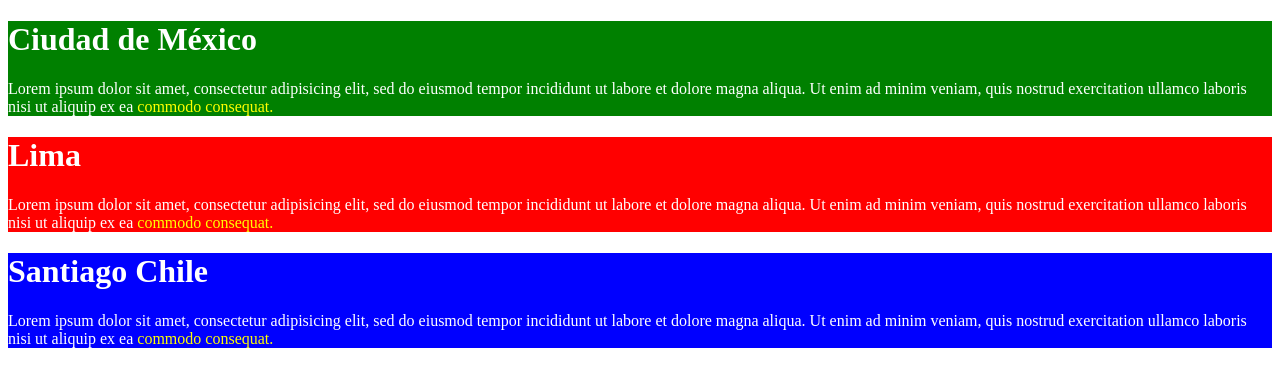
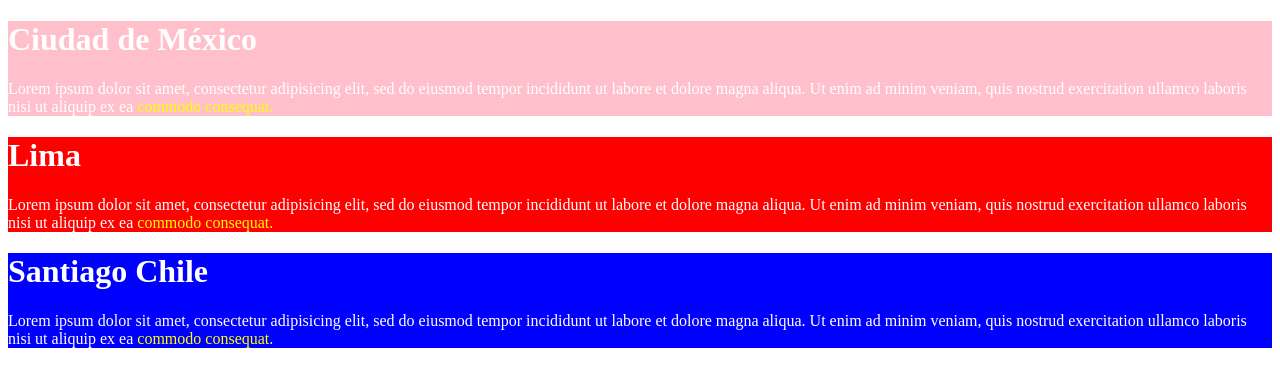
Before and after one commit to RoxanaCS/clase-practica-html, a plain HTML site: page index.html in a window 1280 px wide. Drawn offline with Linux system fonts and the light colour scheme.

Commit message:
version2

```diff
--- a/index.html
+++ b/index.html
@@ -5,7 +5,7 @@
     <title>Document</title>
   </head>
   <body>
-    <div style="background-color:green; color:white"> <!--el "estilo" va dentro del div-->
+    <div style="background-color:pink; color:white"> <!--el "estilo" va dentro del div-->
         <h1>Ciudad de México</h1> <!-- hijos-->
         <p>Lorem ipsum dolor sit amet, consectetur adipisicing elit, sed do eiusmod
           tempor incididunt ut labore et dolore magna aliqua. Ut enim ad minim veniam,
```
